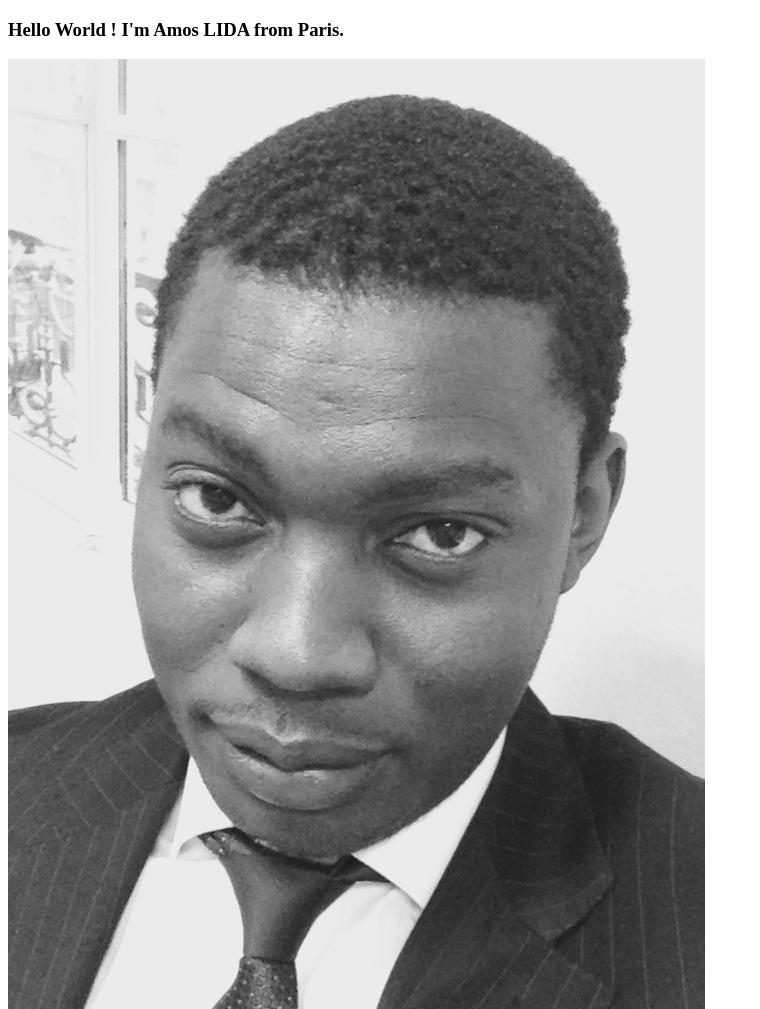
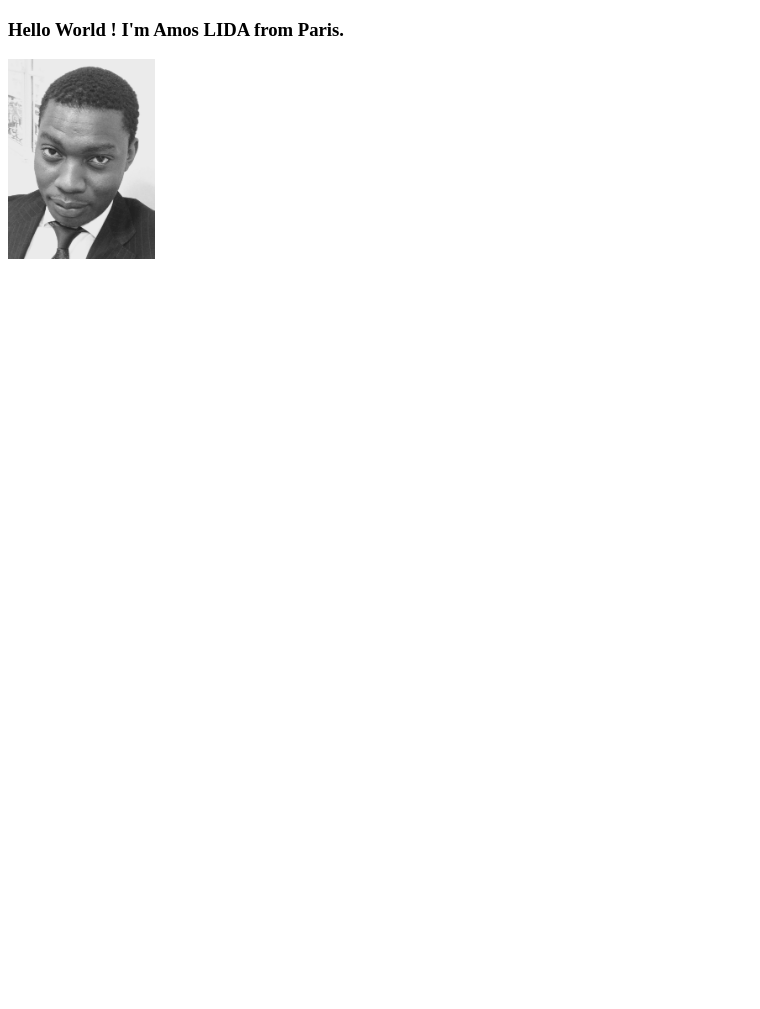
Before and after one commit to amoslida/amoslida.github.io, a plain HTML site: page index.html in a window 1280 px wide. Shown: the whole page, without its empty margins (0-760 px from the left). After the commit the page ends 800 px from the top, so only its background shows below. Drawn offline with Linux system fonts and the light colour scheme.

Commit message:
height 200

```diff
--- a/index.html
+++ b/index.html
@@ -10,7 +10,7 @@
     <div>
         <h3>Hello World !
             I'm Amos LIDA from Paris. </h3>
-        <img src="IMG_3895.jpg" alt="">
+        <img src="IMG_3895.jpg" height="200">
     </div>
 </body>
 </html>
```
